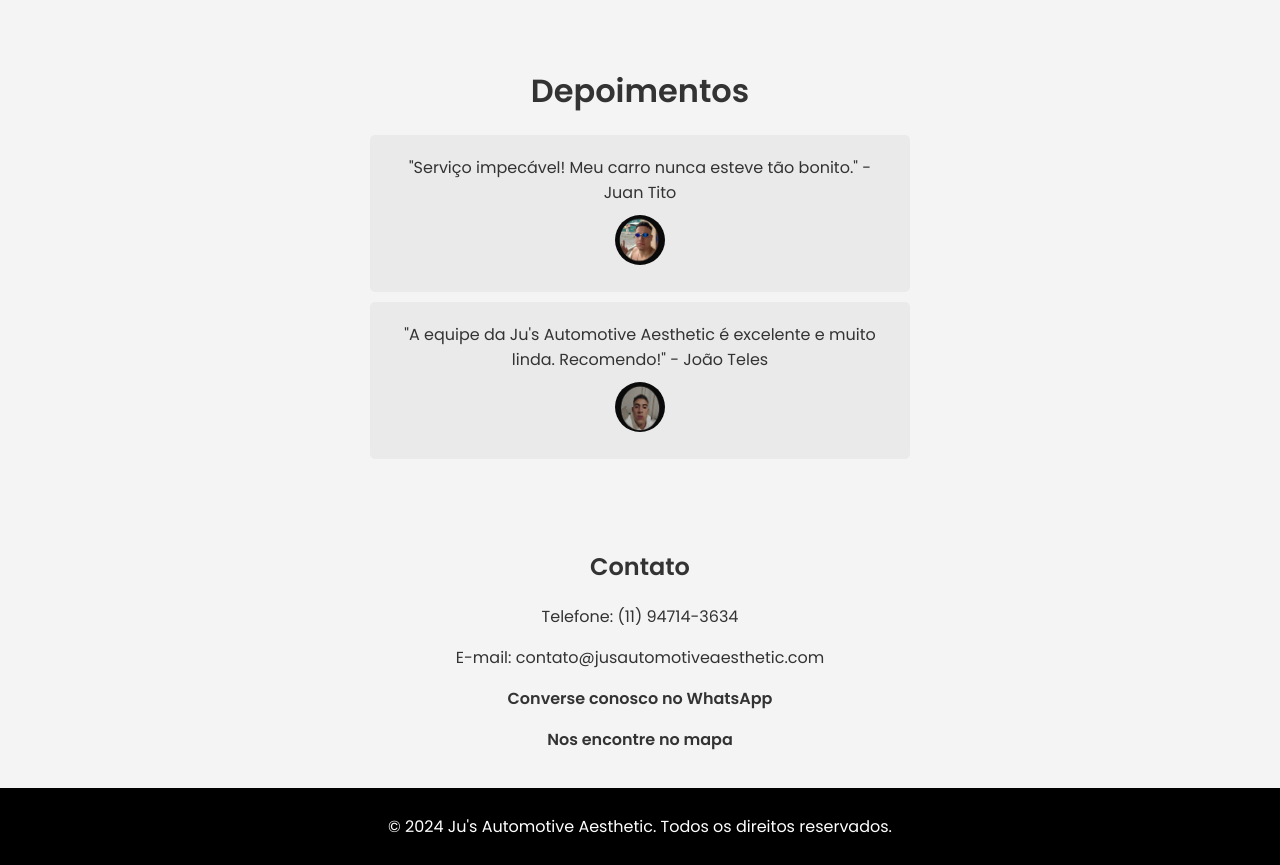
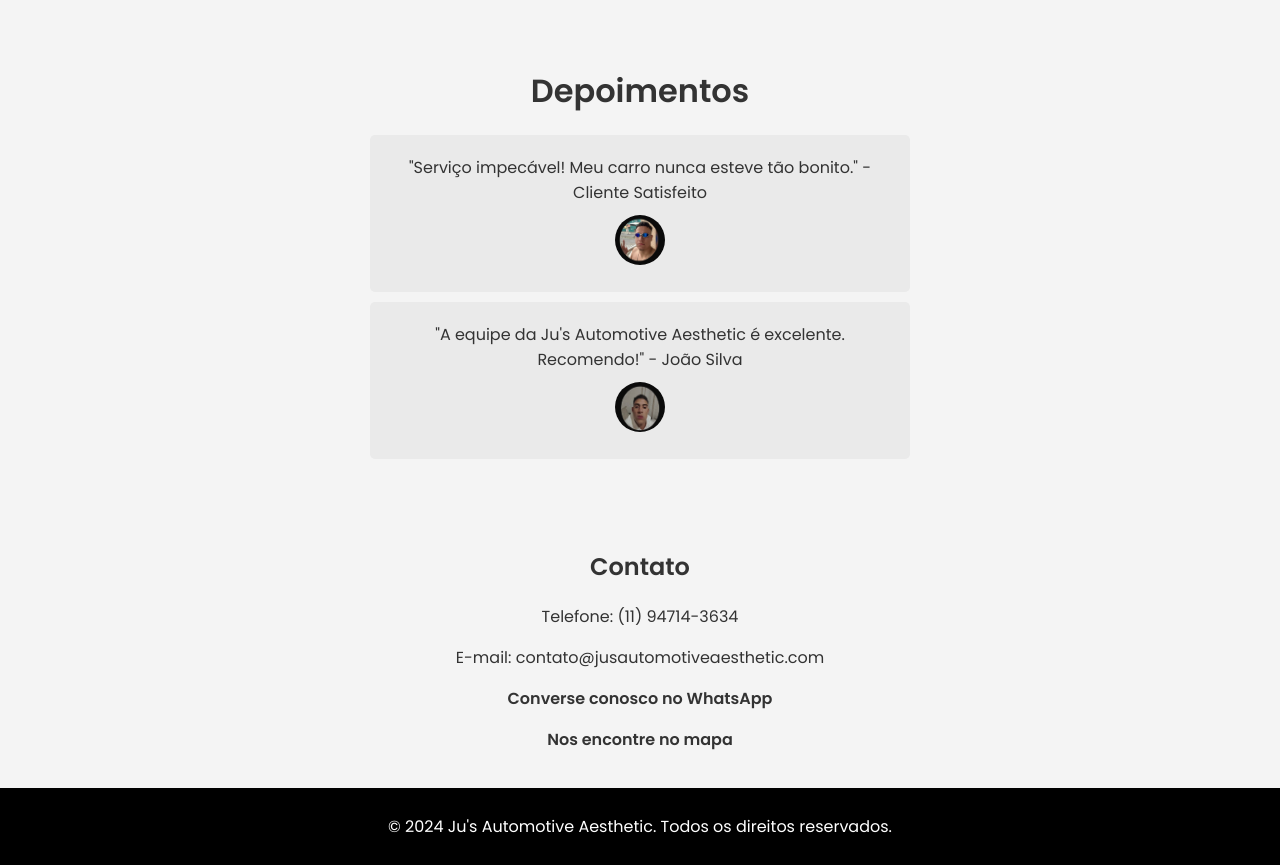
Before and after one commit to Junior-Ro/Ju-s, a plain HTML site: page index.html in a window 1280 px wide. Shown: the part 3220-4085 px from the top of the page. Drawn offline with Linux system fonts and the light colour scheme.

Commit message:
Update index.html

```diff
--- a/index.html
+++ b/index.html
@@ -225,12 +225,12 @@ Seja para dar aquele brilho extra, proteger a pintura ou restaurar a beleza do i
     <section id="testimonials" class="container testimonials">
         <h2>Depoimentos</h2>
         <p>
-            "Serviço impecável! Meu carro nunca esteve tão bonito." - Juan Tito
+            "Serviço impecável! Meu carro nunca esteve tão bonito." - Cliente Satisfeito
             <br>
             <img src="cliente1.jpeg" alt="Foto do cliente">
         </p>
         <p>
-            "A equipe da Ju's Automotive Aesthetic é excelente e muito linda. Recomendo!" - João Teles
+            "A equipe da Ju's Automotive Aesthetic é excelente. Recomendo!" - João Silva
             <br>
             <img src="cliente2.jpeg" alt="Foto do cliente">
         </p>
```
